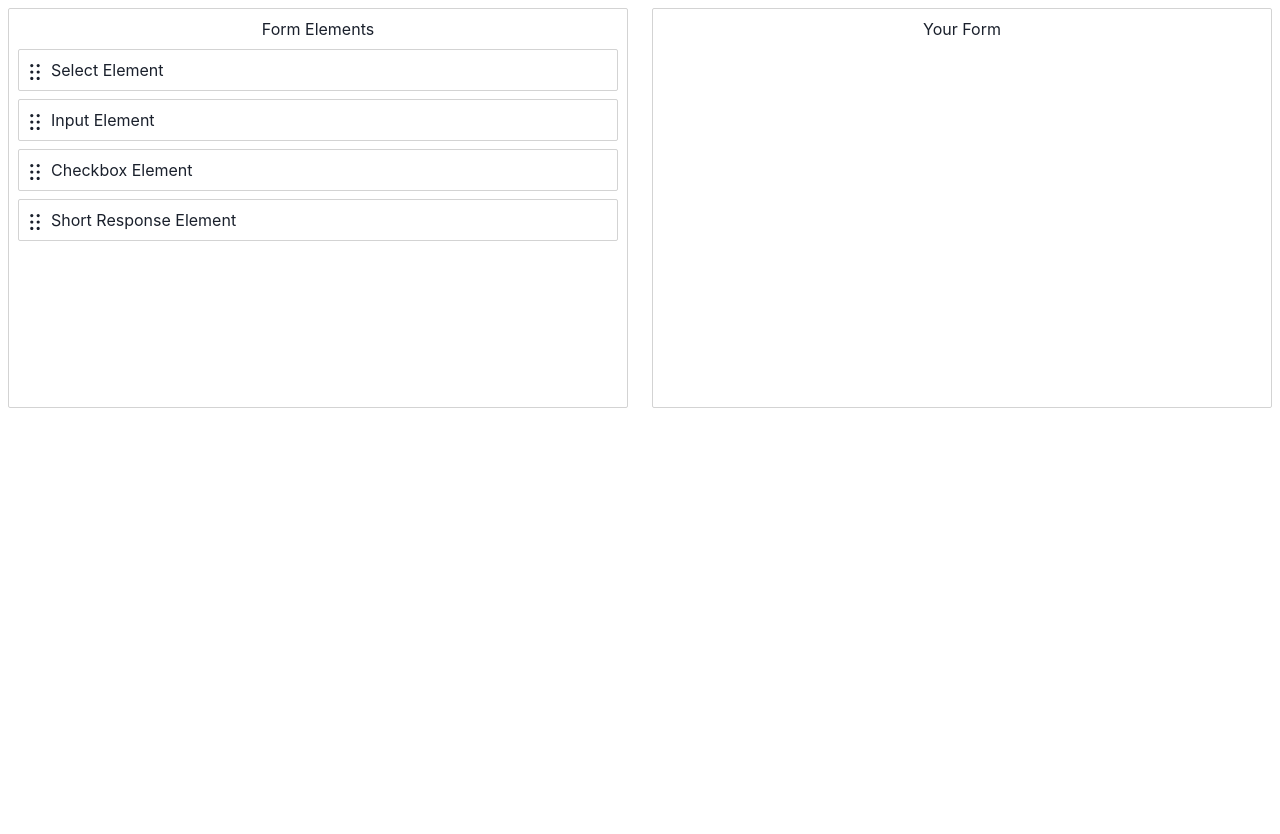
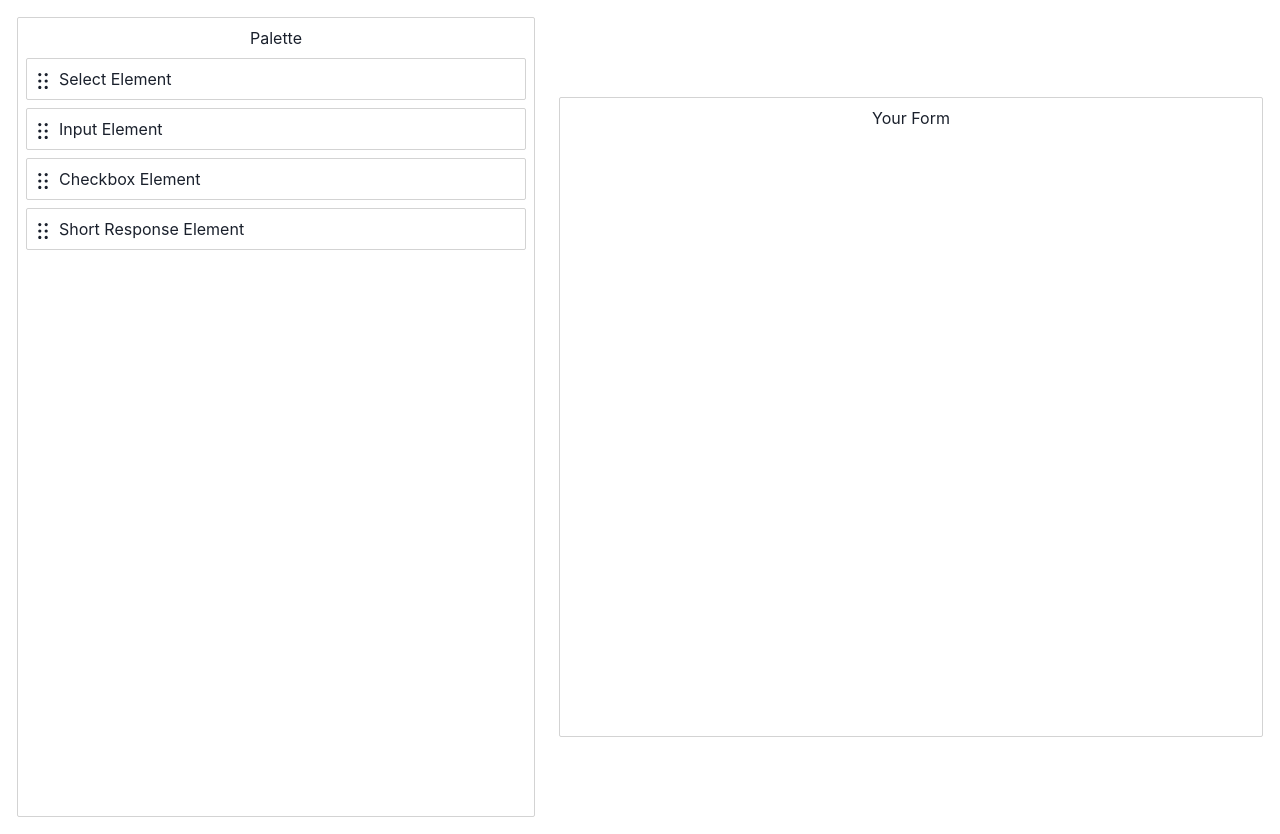
Before and after one commit to interform-open-web/interform, a Next.js app in the folder frontend/: page /builder in a window 1280 px wide. Before the commit the page ends 800 px from the top, so only its background shows below. Built offline with nearby package versions, Linux system fonts and the light colour scheme.

Commit message:
ADDED: short text question input

```diff
--- /dev/null
+++ b/frontend/components/dnd.tsx
@@ -0,0 +1,25 @@
+import dynamic from "next/dynamic";
+
+export const DragDropContext = dynamic(
+  async () => {
+    const mod = await import("react-beautiful-dnd");
+    return mod.DragDropContext;
+  },
+  { ssr: false }
+);
+
+export const Droppable = dynamic(
+  async () => {
+    const mod = await import("react-beautiful-dnd");
+    return mod.Droppable;
+  },
+  { ssr: false }
+);
+
+export const Draggable = dynamic(
+  async () => {
+    const mod = await import("react-beautiful-dnd");
+    return mod.Draggable;
+  },
+  { ssr: false }
+);
--- a/frontend/pages/builder.tsx
+++ b/frontend/pages/builder.tsx
@@ -1,34 +1,73 @@
 import { useState } from "react";
-import data from "./data.json";
-import dynamic from "next/dynamic";
-import { HStack, VStack, Text } from "@chakra-ui/react";
+import { HStack, VStack, Text, Input } from "@chakra-ui/react";
 import { DragHandleIcon } from "@chakra-ui/icons";
+import { DragDropContext, Droppable, Draggable } from "../components/dnd";
 
-const DragDropContext = dynamic(
-  async () => {
-    const mod = await import("react-beautiful-dnd");
-    return mod.DragDropContext;
+// {
+//     Type: “Select”,
+//     Question: “question_text”,
+//     Description: “”,
+//     isRequired: boolean,
+//     Options: [“text1”, “text2”, “text3”...],
+//     allowOther: boolean,
+//     Option_image: [“src_link1”, “src_link2”]
+//     }
+
+// const elementMap = {
+//   "element-1": {
+//     id: "element-1",
+//     type: "select",
+//     content: "Select Element",
+//   },
+//   "element-2": {
+//     id: "element-2",
+//     type: "input",
+//     content: "Input Element",
+//   },
+//   "element-3": {
+//     id: "element-3",
+//     type: "checkbox",
+//     content: "Checkbox Element",
+//   },
+//   "element-4": {
+//     id: "element-4",
+//     type: "short_text",
+//     content: "Short Response Element",
+//   },
+// };
+
+const elementMap = {
+  select: {
+    id: "select",
+    type: "select",
+    content: "Select Element",
   },
-  { ssr: false }
-);
+  input: {
+    id: "input",
+    type: "input",
+    content: "Input Element",
+  },
+  checkbox: {
+    id: "checkbox",
+    type: "checkbox",
+    content: "Checkbox Element",
+  },
+  short_text: {
+    id: "short_text",
+    type: "short_text",
+    content: "Short Response Element",
+  },
+};
 
-const Droppable = dynamic(
-  async () => {
-    const mod = await import("react-beautiful-dnd");
-    return mod.Droppable;
-  },
-  { ssr: false }
-);
-const Draggable = dynamic(
-  async () => {
-    const mod = await import("react-beautiful-dnd");
-    return mod.Draggable;
-  },
-  { ssr: false }
-);
+const formDataMap = {} as any;
+
+const paletteElements = ["select", "input", "checkbox", "short_text"];
+
+const fetchNewId = () => Math.floor(Math.random() * 1000000).toString();
 
 const Builder = () => {
-  const [formData, setFormData] = useState<any>(data);
+  const [elements, setElements] = useState<any>(elementMap);
+  const [formElements, setFormElements] = useState<string[]>([]);
 
   function onDragEnd(result) {
     const { destination, source, draggableId } = result;
@@ -44,100 +83,57 @@ const Builder = () => {
       return;
     }
 
-    const startColumn = formData.columns[source.droppableId];
-    const destColumn = formData.columns[destination.droppableId];
+    // If moving order within the same column
+    if (source.droppableId === "form" && destination.droppableId === "form") {
+      const newFormElements = Array.from(formElements);
+      newFormElements.splice(source.index, 1); // remove
+      newFormElements.splice(destination.index, 0, draggableId); // insert
 
-    // If moving order within the same column
-    if (startColumn === destColumn) {
-      const column = formData.columns[source.droppableId];
-      const newElementIds = Array.from(column.elementIds);
-      newElementIds.splice(source.index, 1);
-      newElementIds.splice(destination.index, 0, draggableId);
-
-      const newColumn = {
-        ...column,
-        elementIds: newElementIds,
-      };
-
-      setFormData({
-        ...formData,
-        columns: {
-          ...formData.columns,
-          [newColumn.id]: newColumn,
-        },
-      });
+      setFormElements(newFormElements);
       return;
     }
 
-    // new elements
-    const newElements = JSON.parse(JSON.stringify(formData.elements));
+    const copiedElement = { ...elements[draggableId], id: fetchNewId() };
 
-    // make copy of dragged element
-    const copiedElement = JSON.parse(
-      JSON.stringify(formData.elements[draggableId])
-    );
-    const copiedElementId = Number(Object.keys(formData.elements).length) + 1;
-    const newElementId = `element-${copiedElementId}`;
-    copiedElement.id = newElementId;
+    // add element to form map
+    formDataMap[copiedElement.id] = copiedElement;
 
-    // add new element to new elements
-    newElements[copiedElement.id] = copiedElement;
+    // add element to form elements and set state
+    const formElementIds = Array.from(formElements);
+    formElementIds.splice(destination.index, 0, copiedElement.id);
+    setFormElements(formElementIds);
+  }
 
-    const destElementIds = Array.from(destColumn.elementIds);
-    destElementIds.splice(destination.index, 0, copiedElement.id);
-    const newFinish = {
-      ...destColumn,
-      elementIds: destElementIds,
-    };
-
-    const newState = {
-      elements: newElements,
-      columns: {
-        ...formData.columns,
-        // [newStart.id]: newStart,
-        [newFinish.id]: newFinish,
-      },
-      columnOrder: formData.columnOrder,
-    };
-    setFormData(newState);
-  }
+  const pElements = paletteElements.map((id: string) => elements[id]);
+  const fElements = formElements.map((id) => formDataMap[id]);
 
   return (
     <DragDropContext onDragEnd={onDragEnd}>
-      <HStack>
-        {formData.columnOrder.map((columnId: string) => {
-          const column = formData.columns[columnId];
-          const elements = column.elementIds.map(
-            (elementId: string) => formData.elements[elementId]
-          );
-
-          return <Column key={column.id} column={column} elements={elements} />;
-        })}
+      <HStack className="container">
+        <Palette key="palette" elements={pElements} />
+        <Form key="form" elements={fElements} />
       </HStack>
     </DragDropContext>
   );
 };
 
 type ColumnProps = {
-  column: any;
   elements: any;
 };
 
-const Column = ({ column, elements }: ColumnProps) => {
+const Palette = ({ elements }: ColumnProps) => {
   return (
-    <VStack className="container">
-      <div>{column.title}</div>
-      <Droppable droppableId={column.id}>
+    <VStack className="paletteContainer">
+      <div>{"Palette"}</div>
+      <Droppable droppableId={"palette"}>
         {(provided) => (
           <div
-            className={
-              column.id === "column-1" ? "sourceContainer" : "destContainer"
-            }
+            className="paletteDroppableContainer"
             ref={provided.innerRef}
             {...provided.droppableProps}
           >
             {elements.map((element, idx) => (
-              <Element key={element.id} element={element} index={idx} />
+              <PaletteElement key={element.id} element={element} index={idx} />
             ))}
             {provided.placeholder}
           </div>
@@ -147,7 +143,29 @@ const Column = ({ column, elements }: ColumnProps) => {
   );
 };
 
-const Element = ({ element, index }) => {
+const Form = ({ elements }: ColumnProps) => {
+  return (
+    <VStack className="formContainer">
+      <div>{"Your Form"}</div>
+      <Droppable droppableId={"form"}>
+        {(provided) => (
+          <div
+            className="formDroppableContainer"
+            ref={provided.innerRef}
+            {...provided.droppableProps}
+          >
+            {elements.map((element, idx) => (
+              <FormElement key={element.id} element={element} index={idx} />
+            ))}
+            {provided.placeholder}
+          </div>
+        )}
+      </Droppable>
+    </VStack>
+  );
+};
+
+const PaletteElement = ({ element, index }) => {
   return (
     <Draggable draggableId={element.id} index={index}>
       {(provided) => (
@@ -156,11 +174,6 @@ const Element = ({ element, index }) => {
           {...provided.draggableProps}
           ref={provided.innerRef}
         >
-          {/* <div
-          className="elementContainer"
-          {...provided.draggableProps}
-          ref={provided.innerRef}
-        > */}
           <div className="handle" {...provided.dragHandleProps}>
             <DragHandleIcon />
           </div>
@@ -172,4 +185,74 @@ const Element = ({ element, index }) => {
   );
 };
 
+const FormElement = ({ element, index }) => {
+  return (
+    <Draggable draggableId={element.id} index={index}>
+      {(provided) => renderFormElement(element.type, provided)}
+    </Draggable>
+  );
+};
+
+function renderFormElement(type: string, provided: any) {
+  switch (type) {
+    case "select":
+      return (
+        <HStack
+          className="elementContainer"
+          {...provided.draggableProps}
+          ref={provided.innerRef}
+        >
+          <Text>{element.content}</Text>
+          <div className="handle" {...provided.dragHandleProps}>
+            <DragHandleIcon />
+          </div>
+        </HStack>
+      );
+    case "input":
+      return (
+        <HStack
+          className="elementContainer"
+          {...provided.draggableProps}
+          ref={provided.innerRef}
+        >
+          <Text>{element.content}</Text>
+          <div className="handle" {...provided.dragHandleProps}>
+            <DragHandleIcon />
+          </div>
+        </HStack>
+      );
+    case "checkbox":
+      return (
+        <HStack
+          className="elementContainer"
+          {...provided.draggableProps}
+          ref={provided.innerRef}
+        >
+          <Text>{element.content}</Text>
+          <div className="handle" {...provided.dragHandleProps}>
+            <DragHandleIcon />
+          </div>
+        </HStack>
+      );
+    case "short_text":
+      return (
+        <HStack
+          className="elementContainer"
+          {...provided.draggableProps}
+          ref={provided.innerRef}
+        >
+          <VStack w="100%">
+            <Input placeholder="Enter question" />
+            <Input disabled />
+          </VStack>
+          <div className="handle" {...provided.dragHandleProps}>
+            <DragHandleIcon />
+          </div>
+        </HStack>
+      );
+    default:
+      return <div></div>;
+  }
+}
+
 export default Builder;
--- a/frontend/pages/data.json
+++ b/frontend/pages/data.json
@@ -1,21 +1,31 @@
 {
   "elements": {
-    "element-1": { "id": "element-1", "content": "Select Element" },
-    "element-2": { "id": "element-2", "content": "Input Element" },
-    "element-3": { "id": "element-3", "content": "Checkbox Element" },
-    "element-4": { "id": "element-4", "content": "Short Response Element" }
-  },
-  "columns": {
-    "column-1": {
-      "id": "column-1",
-      "title": "Form Elements",
-      "elementIds": ["element-1", "element-2", "element-3", "element-4"]
+    "select": {
+      "id": "select",
+      "type": "select",
+      "content": "Select Element"
     },
-    "column-2": {
-      "id": "column-2",
-      "title": "Your Form",
-      "elementIds": []
+    "input": {
+      "id": "input",
+      "type": "input",
+      "content": "Input Element"
+    },
+    "checkbox": {
+      "id": "checkbox",
+      "type": "checkbox",
+      "content": "Checkbox Element"
+    },
+    "short_resp": {
+      "id": "short_resp",
+      "type": "short_resp",
+      "content": "Short Response Element"
     }
   },
-  "columnOrder": ["column-1", "column-2"]
+  "palette": {
+    "elementIds": ["select", "input", "checkbox", "short_resp"]
+  },
+  "form": {
+    "elementIds": []
+  },
+  "columnOrder": ["palette", "form"]
 }
--- a/frontend/styles/globals.css
+++ b/frontend/styles/globals.css
@@ -4,6 +4,9 @@ body {
   margin: 0;
   font-family: -apple-system, BlinkMacSystemFont, Segoe UI, Roboto, Oxygen,
     Ubuntu, Cantarell, Fira Sans, Droid Sans, Helvetica Neue, sans-serif;
+  width: 100vw;
+  height: 100vh;
+  box-sizing: border-box;
 }
 
 a {
@@ -16,15 +19,30 @@ a {
 }
 
 .container {
+  width: 100vw;
+  padding: 9px;
+  box-sizing: border-box;
+}
+
+.paletteContainer {
   margin: 8px;
   border: 1px solid lightgrey;
   border-radius: 2px;
   padding: 8px;
-  width: 800px;
-  min-height: 400px;
+  width: 600px;
+  height: 800px;
 }
 
-.sourceContainer {
+.formContainer {
+  margin: 8px;
+  border: 1px solid lightgrey;
+  border-radius: 2px;
+  padding: 8px;
+  width: 100%;
+  height: 80vh;
+}
+
+.paletteDroppableContainer {
   display: flex;
   justify-content: center;
   flex-direction: column;
@@ -32,7 +50,7 @@ a {
   width: 100%;
 }
 
-.destContainer {
+.formDroppableContainer {
   display: flex;
   flex-direction: column;
   align-items: center;
@@ -46,7 +64,7 @@ a {
   padding: 8px;
   margin-bottom: 8px;
   background-color: white;
-  width: 600px;
+  width: 500px;
 }
 
 /* @media (prefers-color-scheme: dark) {
```
